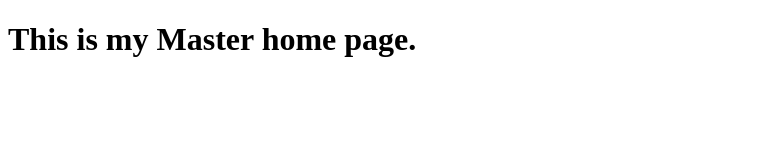
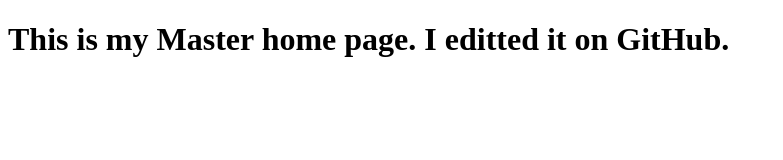
Before and after one commit to jbluks/test-webpage, a plain HTML site: page index.html in a window 1280 px wide. Shown: the whole page, without its empty margins (0-783 px from the left). Drawn offline with Linux system fonts and the light colour scheme.

Commit message:
Update index.html

```diff
--- a/index.html
+++ b/index.html
@@ -7,6 +7,6 @@
   <title>Document</title>
 </head>
 <body>
-  <h1>This is my Master home page.</h1>
+  <h1>This is my Master home page. I editted it on GitHub.</h1>
 </body>
 </html>
```
